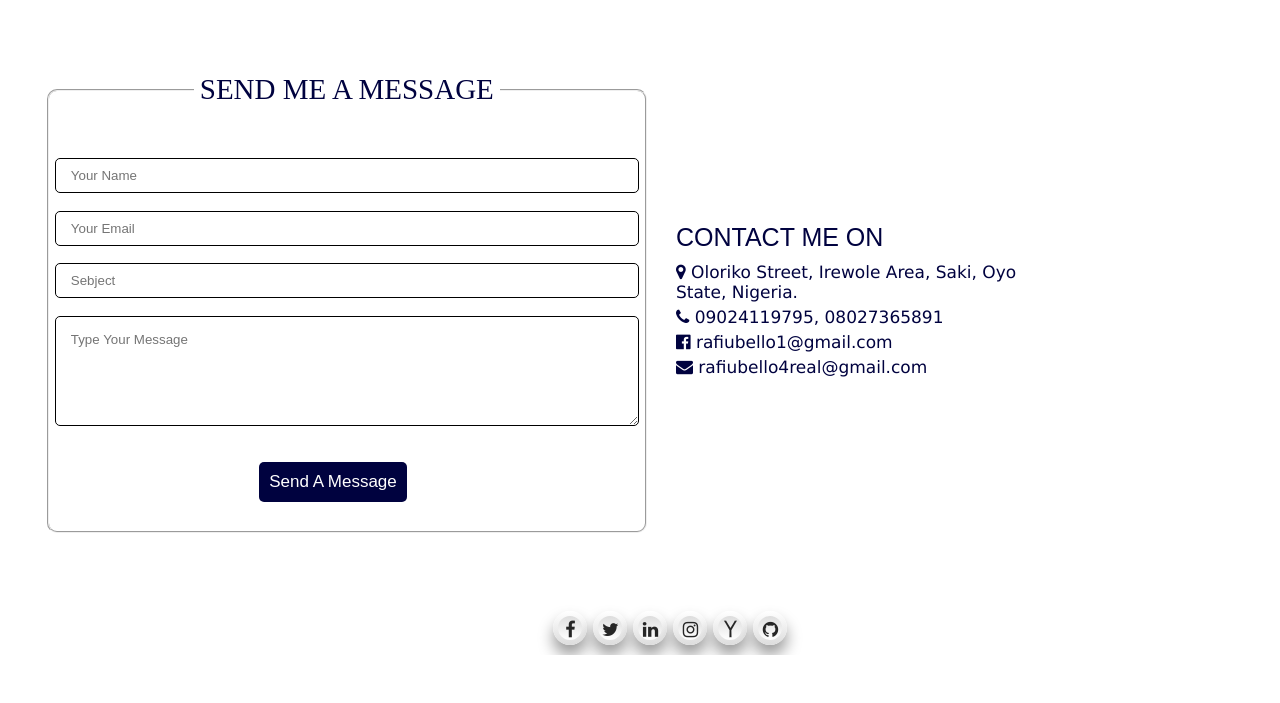
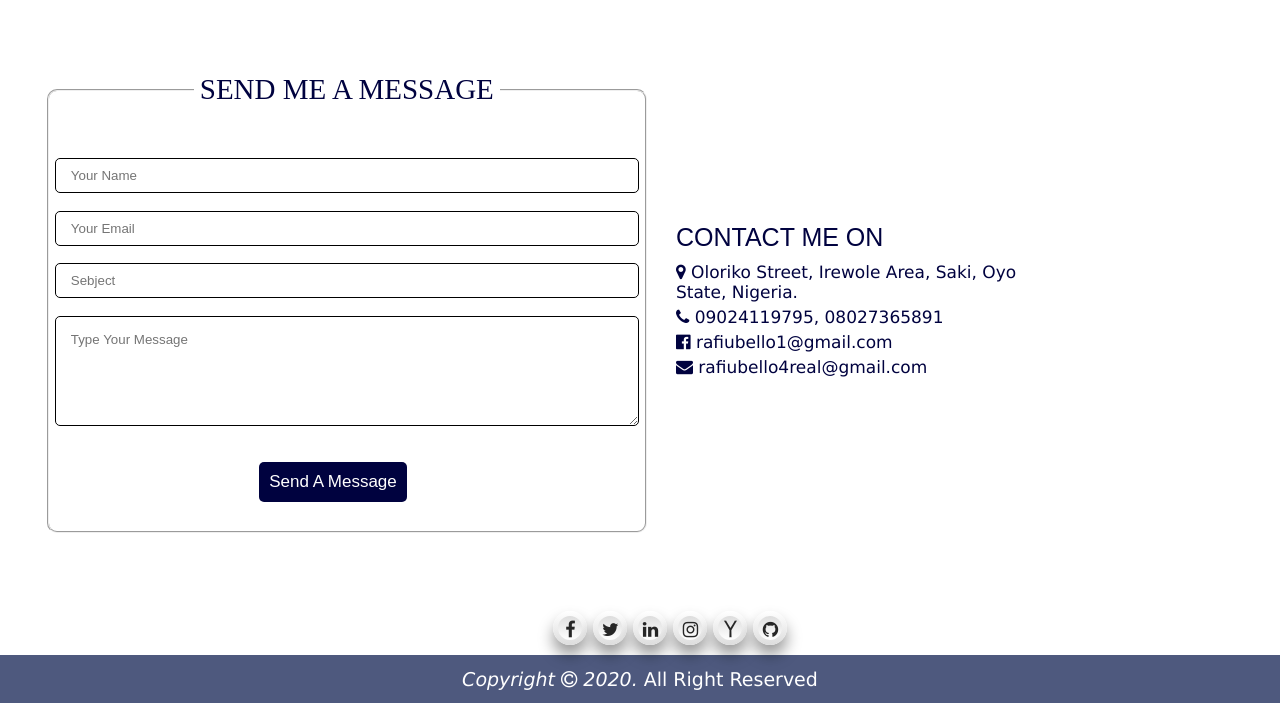
Before and after one commit to TunarshBee/my-portfolio-, a PHP site: page / in a window 1280 px wide. Shown: the part 2808-3511 px from the top of the page. Before the commit the page ends 3463 px from the top, so only its background shows below. Run offline with PHP 8.4, Linux system fonts and the light colour scheme.

Commit message:
added copyrigth footer

```diff
--- a/myPortfolio.css
+++ b/index.css
@@ -227,7 +227,13 @@ nav.scrolled{
     width: 40%;
     float: left;
     color: rgba(1, 11, 43);
+    border-bottom: 2px solid rgba(3, 19, 72, .7);
+    border-right: 2px ridge rgba(3, 19, 72, .7);
+    border-left: 1px solid rgba(3, 19, 72, .7);
+    border-bottom-right-radius: 20px;
+    border-bottom-left-radius: 20px;
     padding: 2% 2% 2% 2%;
+    box-shadow: 0px 10px 15px rgba(255, 255, 255, 0.4);
     /* font-weight: bolder; */
     font-size: 18px;
     /* padding-bottom: 500px; */
@@ -494,6 +500,21 @@ fieldset{
     color: purple;
 }
 
+#footer{
+    width: 100%;
+    background-color: rgba(3, 19, 72, .7);
+    color: #fff;
+    font-size: 19px;
+    text-align: center;
+    padding: 1% ;
+}
+
+#copyright, #copyright > i{
+    font-family: montserrat, 'Lucida Sans', 'Lucida Sans Regular', 'Lucida Grande', 'Lucida Sans Unicode', Geneva, Verdana, sans-serif;
+    font-weight: lighter;
+
+}
+
 
 
 @media (max-width:750px){
--- a/index.html
+++ b/index.html
@@ -3,7 +3,7 @@
     <head>
         <meta charset="UTF-8">
         <meta name="viewport" content="width=device-width, initial-scale=1.0">
-        <link rel="stylesheet" href="myPortfolio.css">
+        <link rel="stylesheet" href="index.css">
         <link rel="stylesheet" href="https://stackpath.bootstrapcdn.com/font-awesome/4.7.0/css/font-awesome.min.css">
         <script src="jquery.js"></script>
         <title>Document</title>
@@ -254,6 +254,12 @@
                 <li><a href="https://github.com/TunarshBee"><i class="fa fa-github" aria-hidden="true"></i></a></li>
             </ul>
         </div>
+        <div id="footer">
+            <div id="copyright">
+               <i>Copyright <i class="fa fa-copyright" aria-hidden="true"></i> 2020.</i>
+                All Right Reserved
+            </div>
+        </div>
 
         <script>
            const nav = document.querySelector('.nav');
@@ -265,7 +271,9 @@
                else{
                 nav.classList.remove('scrolled')
                }
+               //https://github.com/vheckthor/Boot-camp-final-/blob/master/quizpage.js
            }
         </script>
+
 </body>
 </html>
```
Also changed, not shown: download (8).jfif (deleted), toggler.png (deleted).
